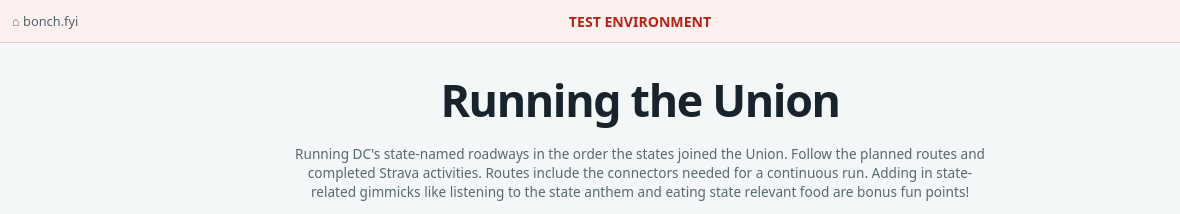
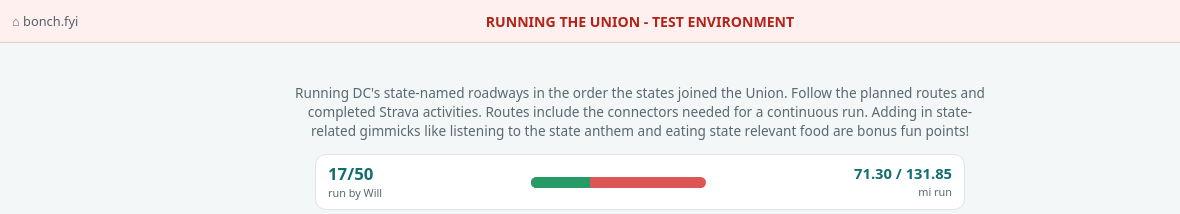
Before and after one commit to willandbeyond/bonch-test, a plain HTML site: page union/index.html in a window 1280 px wide. Shown: the top 214 px of the page, 0-1180 px from the left. Drawn offline with nearby package versions, Linux system fonts and the light colour scheme.

Commit message:
Clarify Running the Union test header and remove duplicate page title

```diff
--- a/union/index.html
+++ b/union/index.html
@@ -11,8 +11,8 @@
 .selected-detail .gimmick{margin:8px 0 0;line-height:1.4}
 .selected-detail{padding-bottom:10px}
 @media(max-width:650px){.selected-detail{padding-bottom:9px}}
-</style></head><body><header><a href="/">⌂ bonch.fyi</a><span>TEST ENVIRONMENT</span><a class="follow-strava" href="https://strava.app.link/jCTZKgD537b" target="_blank" rel="noopener noreferrer"><img class="strava-mark" src="https://www.strava.com/favicon.ico" alt="" width="15" height="15"> Follow me!</a></header><main>
-<h1 class="union-page-title">Running the Union</h1><p class="intro">Running DC's state-named roadways in the order the states joined the Union. Follow the planned routes and completed Strava activities. Routes include the connectors needed for a continuous run. Adding in state-related gimmicks like listening to the state anthem and eating state relevant food are bonus fun points!</p>
+</style></head><body><header><a href="/">⌂ bonch.fyi</a><span>RUNNING THE UNION - TEST ENVIRONMENT</span><a class="follow-strava" href="https://strava.app.link/jCTZKgD537b" target="_blank" rel="noopener noreferrer"><img class="strava-mark" src="https://www.strava.com/favicon.ico" alt="" width="15" height="15"> Follow me!</a></header><main>
+<p class="intro">Running DC's state-named roadways in the order the states joined the Union. Follow the planned routes and completed Strava activities. Routes include the connectors needed for a continuous run. Adding in state-related gimmicks like listening to the state anthem and eating state relevant food are bonus fun points!</p>
 <div class="union-progress" aria-label="Running the Union completion progress"><div class="progress-completed"><strong id="completed-count">17/50</strong><span>run by Will</span></div><div class="progress-center"><div class="completion-bar" role="progressbar" aria-label="Completed states" aria-valuemin="0" aria-valuemax="50" aria-valuenow="17"><div id="completion-fill"></div></div></div><div class="progress-miles"><strong id="completed-miles">71.30 / 131.85</strong><span>mi run</span></div></div>
 
 
```
